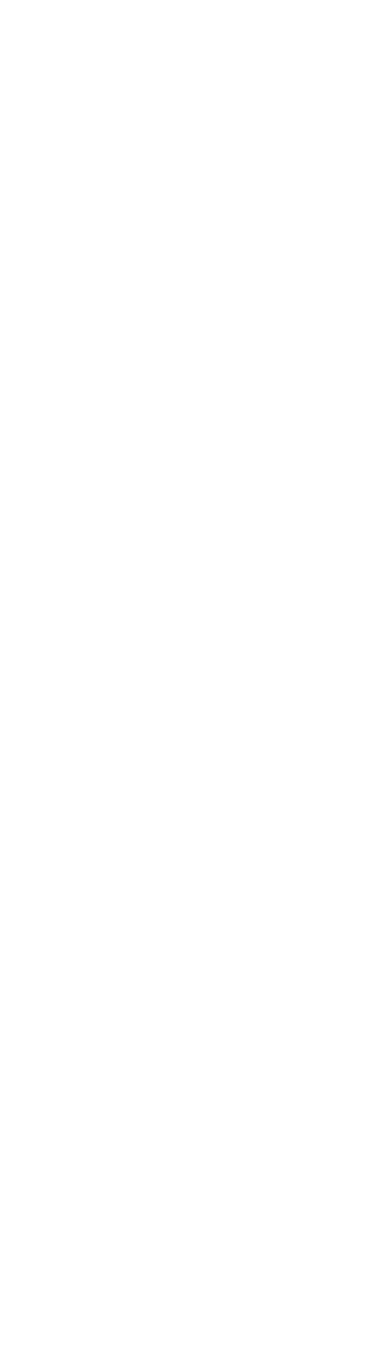
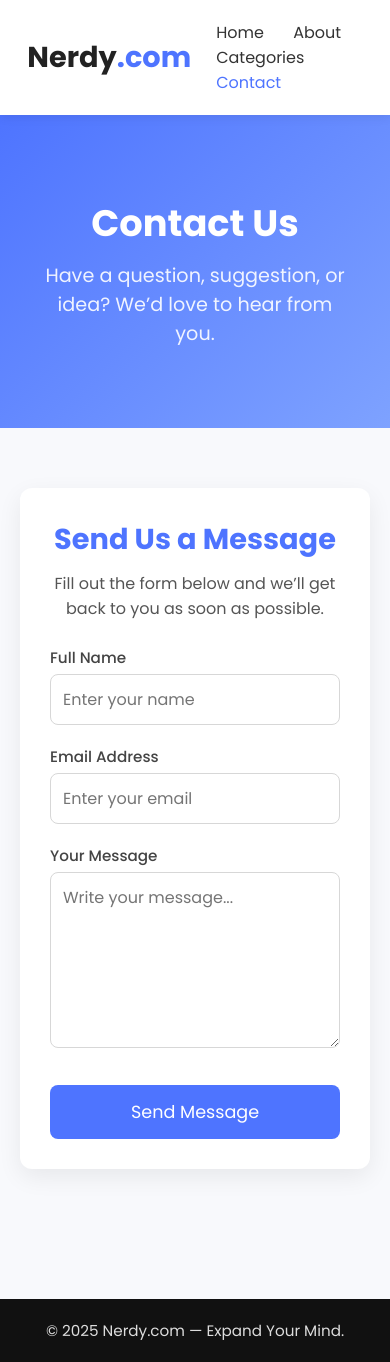
Before and after one commit to codedbytim-22/Nerdy.com, a plain HTML site: page Frontend/contact.html in a window 390 px wide. Before the commit the page ends 844 px from the top, so only its background shows below. Drawn offline with Linux system fonts and the light colour scheme.

Commit message:
Add new HTML and CSS files

```diff
--- /dev/null
+++ b/Assets/CSS/aboutus.css
@@ -0,0 +1,123 @@
+/* GENERAL STYLING */
+* {
+    margin: 0;
+    padding: 0;
+    box-sizing: border-box;
+    font-family: "Poppins", sans-serif;
+}
+
+body {
+    background: #f8f9fc;
+    color: #333;
+    line-height: 1.8;
+}
+
+/* NAVBAR */
+.navbar {
+    display: flex;
+    justify-content: space-between;
+    align-items: center;
+    padding: 20px 7%;
+    background: #fff;
+    box-shadow: 0 2px 10px rgba(0, 0, 0, 0.08);
+    position: sticky;
+    top: 0;
+    z-index: 1000;
+}
+
+.logo {
+    font-size: 1.8rem;
+    font-weight: 700;
+    color: #222;
+}
+
+.logo span {
+    color: #4e74ff;
+}
+
+.navbar nav a {
+    text-decoration: none;
+    margin-left: 25px;
+    font-size: 1rem;
+    color: #333;
+    transition: 0.3s ease;
+}
+
+.navbar nav a:hover,
+.navbar nav a.active {
+    color: #4e74ff;
+}
+
+/* HERO SECTION */
+.about-hero {
+    text-align: center;
+    padding: 80px 10%;
+    background: linear-gradient(135deg, #4e74ff, #7ea2ff);
+    color: #fff;
+}
+
+.about-hero h1 {
+    font-size: 3rem;
+    margin-bottom: 10px;
+    font-weight: 700;
+}
+
+.about-hero p {
+    font-size: 1.2rem;
+    opacity: 0.9;
+}
+
+/* ABOUT CONTENT */
+.about-content {
+    max-width: 900px;
+    margin: 60px auto;
+    padding: 0 20px;
+}
+
+.about-content h2 {
+    margin-top: 40px;
+    font-size: 1.8rem;
+    color: #4e74ff;
+}
+
+.about-content p {
+    margin-top: 10px;
+    font-size: 1.05rem;
+    color: #444;
+}
+
+.about-list {
+    list-style: none;
+    padding-left: 15px;
+    margin-top: 15px;
+}
+
+.about-list li {
+    margin-bottom: 10px;
+    font-size: 1.05rem;
+}
+
+/* FOOTER */
+.footer {
+    margin-top: 70px;
+    background: #111;
+    color: #ddd;
+    text-align: center;
+    padding: 20px 0;
+    font-size: 0.95rem;
+}
+
+/* RESPONSIVE */
+@media (max-width: 768px) {
+    .navbar nav a {
+        margin-left: 15px;
+    }
+
+    .about-hero h1 {
+        font-size: 2.3rem;
+    }
+
+    .about-content h2 {
+        font-size: 1.6rem;
+    }
+}
--- /dev/null
+++ b/Assets/CSS/contact.css
@@ -0,0 +1,166 @@
+/* GENERAL RESET */
+* {
+    margin: 0;
+    padding: 0;
+    box-sizing: border-box;
+    font-family: "Poppins", sans-serif;
+}
+
+body {
+    background: #f8f9fc;
+    color: #333;
+}
+
+/* NAVBAR */
+.navbar {
+    display: flex;
+    justify-content: space-between;
+    align-items: center;
+    padding: 20px 7%;
+    background: #fff;
+    box-shadow: 0 2px 10px rgba(0, 0, 0, 0.08);
+    position: sticky;
+    top: 0;
+    z-index: 1000;
+}
+
+.logo {
+    font-size: 1.8rem;
+    font-weight: 700;
+    color: #222;
+}
+
+.logo span {
+    color: #4e74ff;
+}
+
+.navbar nav a {
+    text-decoration: none;
+    margin-left: 25px;
+    font-size: 1rem;
+    color: #333;
+    transition: 0.3s;
+}
+
+.navbar nav a:hover,
+.navbar nav a.active {
+    color: #4e74ff;
+}
+
+/* CONTACT HERO */
+.contact-hero {
+    text-align: center;
+    padding: 80px 10%;
+    background: linear-gradient(135deg, #4e74ff, #7ea2ff);
+    color: #fff;
+}
+
+.contact-hero h1 {
+    font-size: 3rem;
+    font-weight: 700;
+}
+
+.contact-hero p {
+    font-size: 1.2rem;
+    opacity: 0.9;
+    margin-top: 10px;
+}
+
+/* CONTACT FORM SECTION */
+.contact-section {
+    display: flex;
+    justify-content: center;
+    padding: 60px 20px;
+}
+
+.form-container {
+    width: 100%;
+    max-width: 600px;
+    background: #fff;
+    padding: 40px;
+    border-radius: 12px;
+    box-shadow: 0 8px 25px rgba(0, 0, 0, 0.07);
+}
+
+.form-container h2 {
+    text-align: center;
+    margin-bottom: 10px;
+    color: #4e74ff;
+    font-size: 1.8rem;
+}
+
+.form-desc {
+    text-align: center;
+    font-size: 1rem;
+    margin-bottom: 25px;
+    color: #555;
+}
+
+/* FORM INPUTS */
+.input-group {
+    margin-bottom: 20px;
+}
+
+.input-group label {
+    font-size: 0.95rem;
+    font-weight: 500;
+    margin-bottom: 5px;
+    display: block;
+    color: #444;
+}
+
+.input-group input,
+.input-group textarea {
+    width: 100%;
+    padding: 12px;
+    border: 1px solid #d7d7d7;
+    border-radius: 8px;
+    font-size: 1rem;
+    outline: none;
+    transition: 0.3s;
+}
+
+.input-group input:focus,
+.input-group textarea:focus {
+    border-color: #4e74ff;
+    box-shadow: 0 0 5px rgba(78, 116, 255, 0.3);
+}
+
+/* SUBMIT BUTTON */
+.submit-btn {
+    width: 100%;
+    padding: 14px;
+    background: #4e74ff;
+    border: none;
+    color: #fff;
+    font-size: 1.1rem;
+    border-radius: 8px;
+    cursor: pointer;
+    transition: 0.3s;
+    margin-top: 10px;
+}
+
+.submit-btn:hover {
+    background: #3d5fe0;
+}
+
+/* FOOTER */
+.footer {
+    margin-top: 70px;
+    background: #111;
+    color: #ddd;
+    text-align: center;
+    padding: 20px 0;
+    font-size: 0.95rem;
+}
+
+/* RESPONSIVE */
+@media (max-width: 768px) {
+    .contact-hero h1 {
+        font-size: 2.3rem;
+    }
+
+    .form-container {
+        padding: 30px;
+    }
+}
--- a/Assets/CSS/style.css
+++ b/Assets/CSS/index.css
@@ -230,7 +230,7 @@ img {
     justify-content: center;
     width: 100%;
     /* makes image responsive */
-    max-width: 400px;
+    max-width: 200px;
     /* caps the width to 400px */
     height: auto;
     /* keeps aspect ratio */
--- a/Frontend/aboutus.html
+++ b/Frontend/aboutus.html
@@ -0,0 +1,79 @@
+<!DOCTYPE html>
+<html lang="en">
+
+<head>
+    <meta charset="UTF-8" />
+    <meta name="viewport" content="width=device-width, initial-scale=1.0" />
+    <title>About Us | Nerdy.com</title>
+    <link href="https://fonts.googleapis.com/css2?family=Poppins:wght@300;400;500;600;700&display=swap"
+        rel="stylesheet" />
+    <link rel="stylesheet" href="../Assets/CSS/aboutus.css" />
+</head>
+
+<body>
+    <header class="navbar">
+        <div class="logo">Nerdy<span>.com</span></div>
+        <nav>
+            <a href="index.html">Home</a>
+            <a href="aboutus.html" class="active">About</a>
+            <a href="contact.html">Contact</a>
+        </nav>
+    </header>
+
+    <section class="about-hero">
+        <h1>About Nerdy.com</h1>
+        <p>Where curiosity lives, thrives, and expands your mind.</p>
+    </section>
+
+    <section class="about-content">
+        <h2>Our Mission</h2>
+        <p>
+            Nerdy.com was created for the curious mind — the kind of person who loves diving
+            into random facts at 2AM, exploring ancient mysteries, questioning history,
+            decoding technology, and learning something new every single day. Here, knowledge
+            meets entertainment.
+        </p>
+
+        <h2>What We Do</h2>
+        <p>
+            We collect, organize, and present mind‑blowing content from different corners of
+            the universe. From science and psychology to conspiracy theories and unsolved
+            crimes — Nerdy.com is your digital hub of fascinating information.
+        </p>
+
+        <ul class="about-list">
+            <li>🔍 Random and weird facts</li>
+            <li>🧠 Psychology and human behavior</li>
+            <li>🛰️ Space and universe discoveries</li>
+            <li>🕵️ Unsolved crimes and mysteries</li>
+            <li>⚙️ Technology and AI insights</li>
+            <li>📜 Ancient history & hidden civilizations</li>
+            <li>🛸 Conspiracy theories (fun & harmless ones)</li>
+        </ul>
+
+        <h2>Why We Exist</h2>
+        <p>
+            Because learning doesn’t have to be boring. We believe information should be
+            exciting, engaging, and addictive — something that pulls you into a rabbit hole
+            and leaves you smarter than you were five minutes ago.
+        </p>
+
+        <h2>Our Vision</h2>
+        <p>
+            To become Africa’s biggest online curiosity platform — a place where young people
+            can learn, explore, question, and expand their world.
+        </p>
+
+        <h2>Stay Curious</h2>
+        <p>
+            Nerdy.com isn’t just a website — it’s a mindset. A lifestyle. A community of
+            thinkers, learners, and explorers.
+        </p>
+    </section>
+
+    <footer class="footer">
+        <p>© 2025 Nerdy.com — Expand Your Mind.</p>
+    </footer>
+</body>
+
+</html>
--- a/Frontend/contact.html
+++ b/Frontend/contact.html
@@ -0,0 +1,67 @@
+<!DOCTYPE html>
+<html lang="en">
+
+<head>
+    <meta charset="UTF-8" />
+    <meta name="viewport" content="width=device-width, initial-scale=1.0" />
+    <title>Contact Us | Nerdy.com</title>
+
+    <link href="https://fonts.googleapis.com/css2?family=Poppins:wght@300;400;500;600;700&display=swap"
+        rel="stylesheet" />
+    <link rel="stylesheet" href="../Assets/CSS/contact.css" />
+</head>
+
+<body>
+    <!-- Navbar -->
+    <header class="navbar">
+        <div class="logo">Nerdy<span>.com</span></div>
+        <nav>
+            <a href="index.html">Home</a>
+            <a href="aboutus.html">About</a>
+            <a href="categories.html">Categories</a>
+            <a href="contact.html" class="active">Contact</a>
+        </nav>
+    </header>
+
+    <!-- Contact Hero -->
+    <section class="contact-hero">
+        <h1>Contact Us</h1>
+        <p>Have a question, suggestion, or idea? We’d love to hear from you.</p>
+    </section>
+
+    <!-- Contact Form Section -->
+    <section class="contact-section">
+        <div class="form-container">
+
+            <h2>Send Us a Message</h2>
+            <p class="form-desc">Fill out the form below and we’ll get back to you as soon as possible.</p>
+
+            <form action="https://formspree.io/f/xovglyvp" method="POST">
+                <div class="input-group">
+                    <label for="name">Full Name</label>
+                    <input type="text" name="name" id="name" placeholder="Enter your name" required />
+                </div>
+
+                <div class="input-group">
+                    <label for="email">Email Address</label>
+                    <input type="email" name="email" id="email" placeholder="Enter your email" required />
+                </div>
+
+                <div class="input-group">
+                    <label for="message">Your Message</label>
+                    <textarea name="message" id="message" rows="6" placeholder="Write your message..."
+                        required></textarea>
+                </div>
+
+                <button type="submit" class="submit-btn">Send Message</button>
+            </form>
+        </div>
+    </section>
+
+    <!-- Footer -->
+    <footer class="footer">
+        <p>© 2025 Nerdy.com — Expand Your Mind.</p>
+    </footer>
+</body>
+
+</html>
```
Also changed, not shown: Frontend/index.html (+65 -17 lines), Frontend/politics.html (added), Frontend/technology.html (added).
